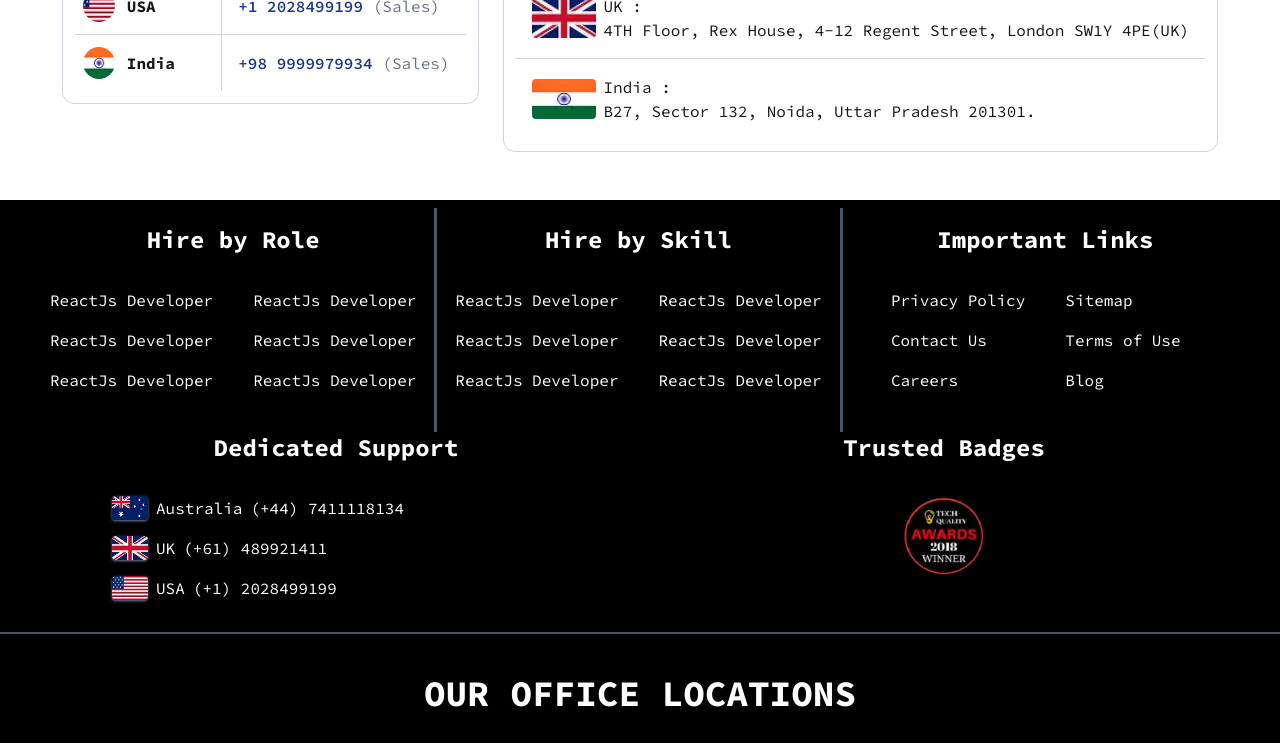
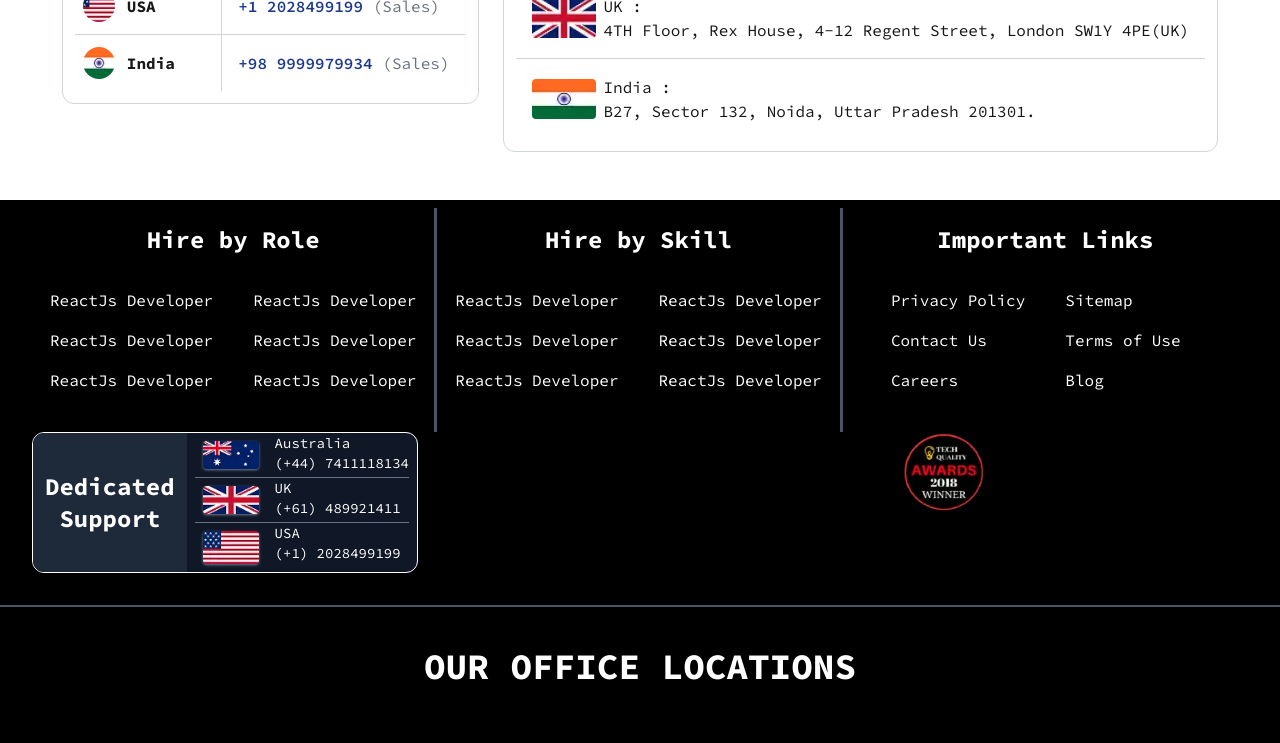
Before and after one commit to faizdev007/OVE_Web, a Next.js app: page /contact in a window 1280 px wide. Shown: the part 1184-1927 px from the top of the page. Built offline with nearby package versions, Linux system fonts and the light colour scheme; what tailwindcss-animated would draw is missing.

Commit message:
update footer section

```diff
--- a/app/contact/page.tsx
+++ b/app/contact/page.tsx
@@ -110,7 +110,7 @@ export default function ContactPage() {
                         </div>
                         <div className="grid sm:grid-cols-2 gap-4">
                         <input type="text" name="country" placeholder="Country (Optional)" value={formData.country} onChange={handleChange} className="p-3 border rounded w-full" />
-                        <input type="tel" name="phone" onInput={onlyNumber} maxLength={15} placeholder="Phone Number (Optional)" value={formData.phone} onChange={handleChange} className="p-3 border rounded w-full" />
+                        <input type="tel" name="phone" onInput={onlyNumber} maxLength={15} placeholder="Phone Number *" value={formData.phone} onChange={handleChange} className="p-3 border rounded w-full" required/>
                         </div>
                         <select name="service" value={formData.service} onChange={handleChange} className="p-3 border rounded w-full" required>
                         <option value="">Please select from the dropdown</option>
--- a/components/Homepage/footerlinks.tsx
+++ b/components/Homepage/footerlinks.tsx
@@ -76,13 +76,13 @@ export default function Footerlinks()
                 </div>
             </div>
             <div className="grid md:grid-cols-2">
-                <div className="mb-6">
-                    <h3 className="font-bold text-2xl text-center mb-8">Dedicated Support</h3>
-                    <div className="grid xl:px-20 px-10 gap-4">
+                <div className="mb-6 flex border w-max rounded-xl overflow-hidden bg-gray-900">
+                    <h3 className="font-bold text-2xl text-center mb-8 bg-gray-800 flex items-center justify-center p-3 h-full">Dedicated <br></br> Support</h3>
+                    <div className="flex flex-col justify-around divide-y divide-gray-500 px-2">
                         {supportlinks.map((link,key)=>(
                             <a className="md:flex gap-2" href={`tel:${link.number}`} key={key} aria-label={link.name}>
-                                <Image alt={'link.name'} className="h-6 w-9 rounded shadow-sm shadow-gray-500" width={100} height={100} src={link.flag}/>
-                                <div className="flex gap-2">
+                                <Image alt={'link.name'} className="m-2 w-14 rounded shadow-sm shadow-gray-500" width={100} height={100} src={link.flag}/>
+                                <div className="gap-2 text-sm">
                                     <div>{link.name}</div>
                                     <div className="flex gap-2">{link.tel}</div>
                                 </div>
@@ -91,7 +91,7 @@ export default function Footerlinks()
                     </div>
                 </div>
                 <div className="mb-6">
-                    <h3 className="font-bold text-2xl text-center mb-8">Trusted Badges</h3>
+                    <h3 className="font-bold text-2xl text-center mb-8 hidden">Trusted Badges</h3>
                     <div className="flex flex-wrap justify-center text-center gap-2">
                         {trustedbages.map((link,key)=>(
                             <div key={key}>
```
